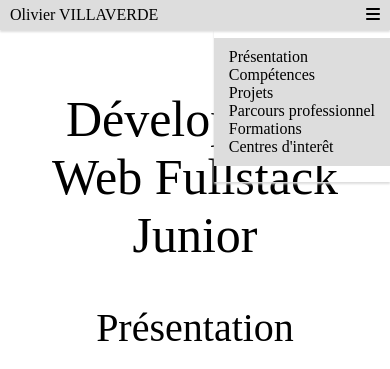
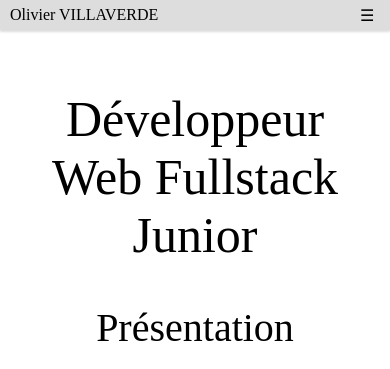
Before and after one commit to ovslash/Site-perso, a website: page index.html in a window 390 px wide. Shown: the top 369 px of the page. Drawn offline with Linux system fonts and the light colour scheme.

Commit message:
Modif menu entete
Changement de structure du menu de l'entete pour la gestion responsive

```diff
--- a/index.html
+++ b/index.html
@@ -19,47 +19,19 @@
         <div class="entete_nom">Olivier VILLAVERDE</div>
 
         <!--            xxxxxxxxxxxxxxxxxxxxxxxxxxxxxxxxx                -->
-
-        <menu class="menu_deroulant">
-          <i class="fas fa-regular fa-bars"> </i>
-          <ul class="sous-menu">
-            <li class="menu_liste_element">
-              <a href="#presentation">Présentation</a>
-            </li>
-            <li class="menu_liste_element">
-              <a href="#competences">Compétences</a>
-            </li>
-            <li class="menu_liste_element"><a href="#projets">Projets</a></li>
-            <li class="menu_liste_element">
-              <a href="#pro">Parcours professionnel</a>
-            </li>
-            <li class="menu_liste_element">
-              <a href="#formations">Formations</a>
-            </li>
-            <li class="menu_liste_element">
-              <a href="#centres_interet">Centres d'interêt</a>
-            </li>
-          </ul>
-        </menu>
+        <nav class="menu">
+          <label for="toggle" class="label-hamburger">☰</label>
+          <input type="checkbox" id="toggle" />
+          <div class="menu_sections">
+            <a href="#presentation">Présentation</a>
+            <a href="#competences">Compétences</a>
+            <a href="#projets">Projets</a>
+            <a href="#pro">Parcours professionnel</a>
+            <a href="#formations">Formations</a>
+            <a href="#centres_interet">Centres d'interêt</a>
+          </div>
+        </nav>
         <!--            xxxxxxxxxxxxxxxxxxxxxxxxxxxxxxxxx                -->
-        <menu class="menu_liste">
-          <li class="menu_liste_element">
-            <a href="#presentation">Présentation</a>
-          </li>
-          <li class="menu_liste_element">
-            <a href="#competences">Compétences</a>
-          </li>
-          <li class="menu_liste_element"><a href="#projets">Projets</a></li>
-          <li class="menu_liste_element">
-            <a href="#pro">Parcours professionnel</a>
-          </li>
-          <li class="menu_liste_element">
-            <a href="#formations">Formations</a>
-          </li>
-          <li class="menu_liste_element">
-            <a href="#centres_interet">Centres d'interêt</a>
-          </li>
-        </menu>
       </div>
     </header>
 
--- a/sass/main.scss
+++ b/sass/main.scss
@@ -86,61 +86,39 @@ footer {
   background-color: rgb(243, 243, 243);
 }
 
-.menu_liste {
-  list-style: none;
-  display: flex;
-  flex-direction: row;
-  padding: 0;
+//-------------------------------------------------------------------------------------
+//                   menu déroulant           //
+
+@media all and (max-width: 720px) {
+  .menu .menu_sections {
+    display: none;
+  }
+  .label-hamburger {
+    display: flex;
+  }
 }
 
+label,
+#toggle {
+  display: none;
+}
 @media all and (max-width: 720px) {
-  .menu_liste {
+  .menu .menu_sections {
     display: none;
+    flex-direction: column;
+    background: #dddddd;
+  }
+
+  .label-hamburger {
+    width: 30px;
+    display: flex;
+  }
+  #toggle:checked + .menu_sections {
+    display: flex;
   }
 }
 
 //-------------------------------------------------------------------------------------
-
-.menu_deroulant {
-  display: none;
-}
-
-@media all and (max-width: 720px) {
-  .menu_deroulant {
-    display: flex;
-    flex-direction: column;
-    align-items: end;
-    padding: 0;
-    margin: 0;
-    box-shadow: 0px 2px 2px #dddddd;
-  }
-
-  .sous-menu {
-    list-style: none;
-    background-color: rgb(221, 221, 221);
-    padding: 10px;
-    display: block;
-  }
-
-  .menu_deroulant:checked > .sous-menu {
-    background-color: red;
-  }
-
-  .fas {
-    padding-right: 10px;
-  }
-}
-
-//-------------------------------------------------------------------------------------
-
-.menu_liste_element {
-  margin: 0 5px 0 5px;
-}
-
-//#presentation {
-//  display: flex;
-//  flex-direction: row;
-//}
 
 .photo {
   max-width: 400px;
@@ -430,3 +408,5 @@ a {
   align-items: center;
   justify-content: center;
 }
+
+//--------------------------
```
Also changed, not shown: public/css/style.css, 1 other file.
